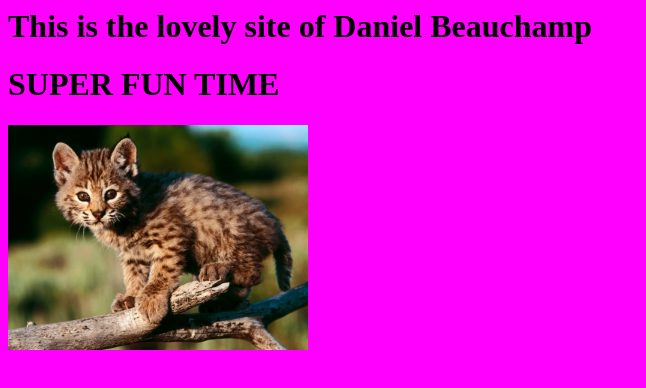
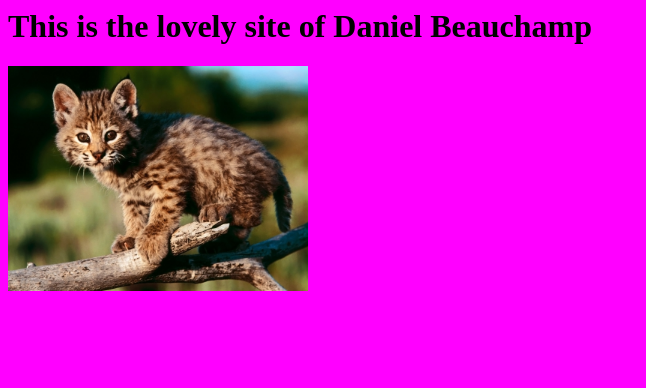
Before and after one commit to bluemutedwisdom/firstproject, a plain HTML site: page index.html in a window 1280 px wide. Shown: the whole page, without its empty margins (0-646 px from the left). Drawn offline with Linux system fonts and the light colour scheme.

Commit message:
Revert "Added another header to spice things up a bit."
This reverts commit 28d7ea2b9bb2bca044118407e0c04690360effd3.

```diff
--- a/index.html
+++ b/index.html
@@ -5,8 +5,6 @@
 </head>
 <body>
   <h1>This is the lovely site of Daniel Beauchamp</h1>
-  <h1>SUPER FUN TIME</h1>
   <img src="images/kittens.jpg">
-
 </body>
 </html>
```
